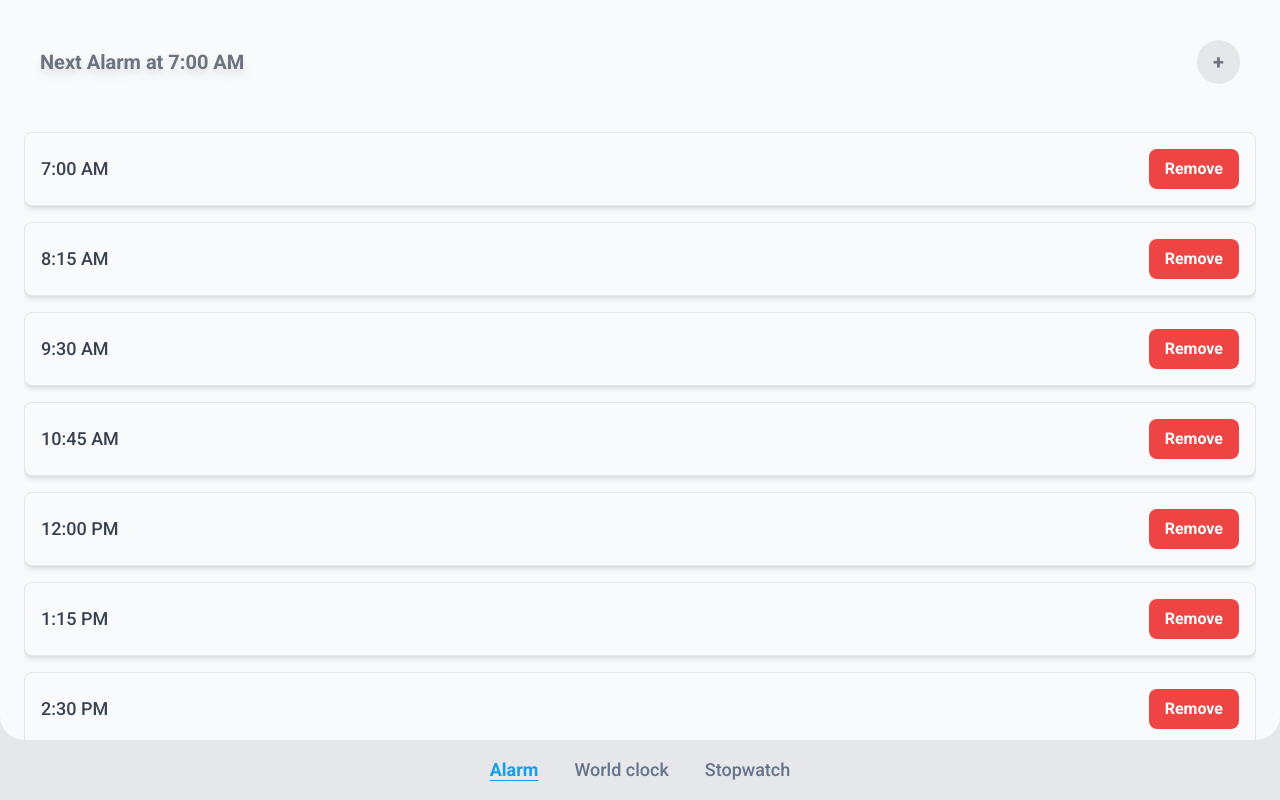
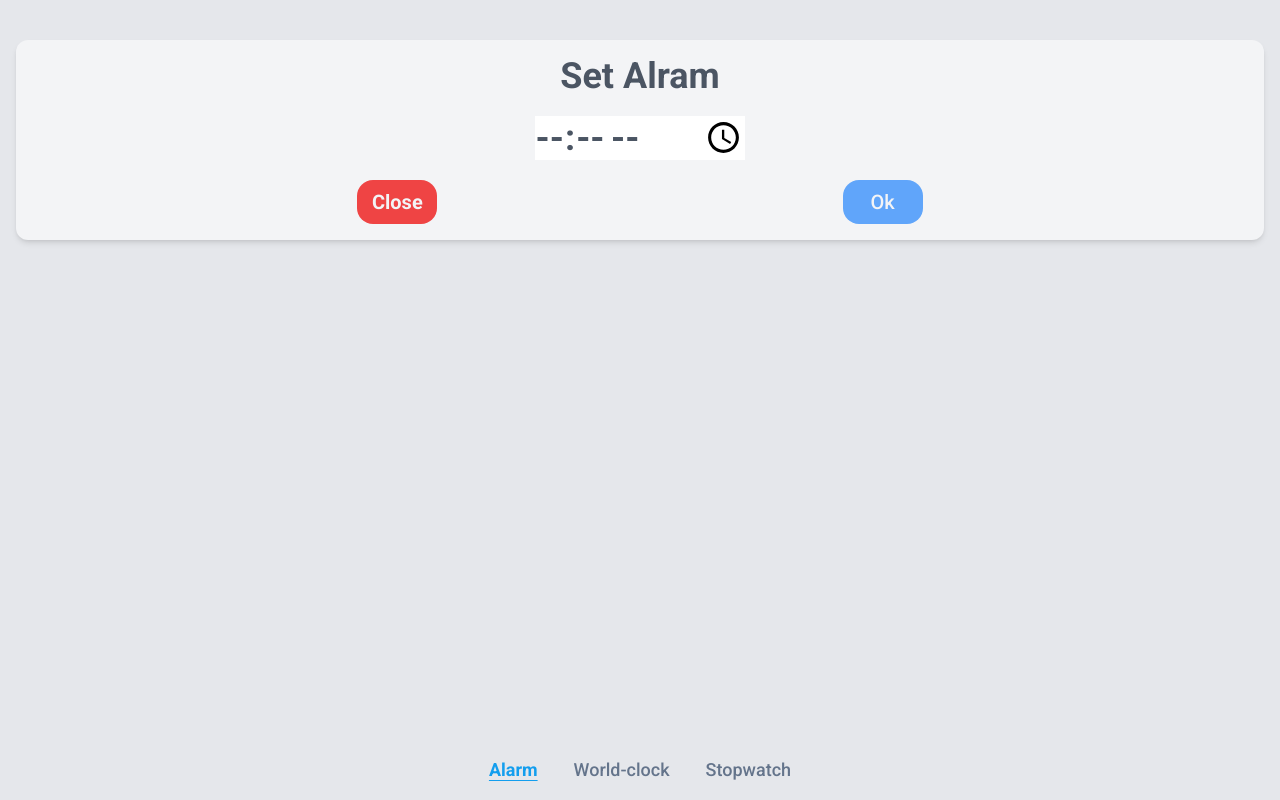
Before and after one commit to simon-aminor/clock-app, an Angular app: page /Alarm/popup in a window 1280 px wide. Before the commit this address led to /. Built offline with nearby package versions, Linux system fonts and the light colour scheme.

Commit message:
refactor: enhance UI for alarm and stopwatch components, update routing, and improve alarm data handling

```diff
--- a/src/app/app.component.html
+++ b/src/app/app.component.html
@@ -1,23 +1,24 @@
-<div
-  class="h-[calc(100vh-60px)] rounded-es-3xl rounded-ee-3xl bg-gray-50 overflow-scroll"
->
-  @if (activeButton === 'Alarm') {
+<router-outlet>
+  <div class="bg-gray-50 overflow-scroll">
+    @if (title === 'Alarm') {
     <app-alarm></app-alarm>
-  } @if (activeButton === 'World clock') {
+    } @if (title === 'World clock') {
     <app-world-clock-component
-    class="flex flex-col justify-center items-center gap-y-3"
+      class="flex flex-col justify-center items-center gap-y-3 h-[calc(100vh-60px)]"
     ></app-world-clock-component>
-  } @if (activeButton === 'Stopwatch') {
-  <app-stopwatch-component></app-stopwatch-component>
+    } @if (title === 'Stopwatch') {
+    <app-stopwatch-component
+      class="h-[calc(100vh-60px)] bg-gray-300"
+    ></app-stopwatch-component>
     }
   </div>
 
   <div
     class="font-medium py-2 px-4 flex justify-center gap-5 text-slate-500 fixed bottom-0 w-full text-lg"
   >
-  @for(i of ['Alarm','World clock','Stopwatch']; track $index){
+    @for(i of ['Alarm','World-clock','Stopwatch']; track $index){
     <button
-    (click)="componentClickhandler(i)"
+      (click)="navigateComponent(i)"
       [class.active]="i === activeButton"
       class="rounded-3xl p-2 transition-all duration-500"
     >
@@ -25,3 +26,4 @@
     </button>
     }
   </div>
+</router-outlet>
--- a/src/app/app.component.ts
+++ b/src/app/app.component.ts
@@ -1,5 +1,5 @@
-import { Component } from '@angular/core';
-import { RouterOutlet } from '@angular/router';
+import { Component, inject } from '@angular/core';
+import { Router, RouterOutlet } from '@angular/router';
 import { StopwatchComponent } from './components/stopwatch-component/stopwatch-component';
 import { WorldClockComponent } from './components/world-clock-component/world-clock-component';
 import { AlarmComponent } from './components/alarm-component/alarm-component';
@@ -17,9 +17,13 @@ import { AlarmComponent } from './components/alarm-component/alarm-component';
   styleUrl: './app.component.scss',
 })
 export class AppComponent {
+  router: Router = inject(Router);
   title = 'clock-app';
   activeButton: string = 'Alarm';
-  componentClickhandler(button: string) {
-    this.activeButton = button;
+  navigateComponent(buttonTitle: string) {
+    this.activeButton = buttonTitle;
+    this.router.navigate([buttonTitle], {
+      queryParams: { title: buttonTitle },
+    });
   }
 }
--- a/src/app/app.routes.ts
+++ b/src/app/app.routes.ts
@@ -1,3 +1,25 @@
 import { Routes } from '@angular/router';
+import { AlarmCardComponent } from './components/alarm-card-component/alarm-card-component';
+import { AlarmComponent } from './components/alarm-component/alarm-component';
+import { PopupComponent } from './components/alarm-component/popup/popup.component';
+import { StopwatchComponent } from './components/stopwatch-component/stopwatch-component';
+import { WorldClockComponent } from './components/world-clock-component/world-clock-component';
 
-export const routes: Routes = [];
+export const routes: Routes = [
+  {
+    path: 'Alarm/popup',
+    component: PopupComponent,
+  },
+  {
+    path: 'Alarm',
+    component: AlarmComponent,
+  },
+  {
+    path: 'World-clock',
+    component: WorldClockComponent,
+  },
+  {
+    path: 'Stopwatch',
+    component: StopwatchComponent,
+  },
+];
--- a/src/app/components/alarm-card-component/alarm-card-component.html
+++ b/src/app/components/alarm-card-component/alarm-card-component.html
@@ -1,9 +1,7 @@
 <div
   class="flex justify-between items-center bg-gray-50 p-4 rounded-lg shadow-md border border-gray-200"
 >
-  <p class="text-lg font-medium text-gray-700">
-    {{ alarm | date: 'shortTime' }}
-  </p>
+  <p class="text-2xl font-medium text-gray-700">{{ alarm }}</p>
   <button
     (click)="onRemove()"
     class="bg-red-500 text-white px-4 py-2 rounded-lg font-semibold hover:bg-red-600 transition duration-200"
--- a/src/app/components/alarm-card-component/alarm-card-component.ts
+++ b/src/app/components/alarm-card-component/alarm-card-component.ts
@@ -9,8 +9,8 @@ import { Component, Input, Output, EventEmitter } from '@angular/core';
   styleUrls: ['./alarm-card-component.scss'],
 })
 export class AlarmCardComponent {
-  @Input() alarm!: Date; // Alarm input
-  @Output() remove = new EventEmitter<Date>(); // Output for remove event
+  @Input() alarm!: string; // Alarm input
+  @Output() remove = new EventEmitter<string>(); // Output for remove event
 
   // Method to remove the alarm
   onRemove() {
--- a/src/app/components/alarm-component/alarm-component.html
+++ b/src/app/components/alarm-component/alarm-component.html
@@ -1,13 +1,12 @@
-<div class="flex flex-col items-center p-6">
+<div class="flex flex-col items-center p-6 h-[calc(100vh-60px)] bg-gray-50 rounded-es-3xl rounded-ee-3xl">
+  @if (!showAddPopup()) {
   <div
     class="text-gray-500 text-xl font-semibold rounded-md flex justify-between items-center p-4 w-full"
   >
-    <h2 class="drop-shadow-lg">
-      Next Alarm at {{ soonestAlarm | date: 'shortTime' }}
-    </h2>
+    <h2 class="drop-shadow-lg">Next Alarm at {{ soonestAlarm }}</h2>
     <button
       class="font-bold px-4 py-2 bg-gray-200 rounded-3xl"
-      (click)="addAlarm()"
+      (click)="showPopup()"
     >
       +
     </button>
@@ -19,9 +18,12 @@
     </app-alarm-card>
     }
   </div>
-  @if(showAddPopup()){<app-popup
+  } @if (showAddPopup()) {
+
+  <app-popup
+    (userSelectedTime)="handleUserSelectTime($event)"
     class="m-auto"
-    [(showPopup)]="this.showAddPopup"
+    [(showPopup)]="showAddPopup"
   ></app-popup
   >}
 </div>
--- a/src/app/components/alarm-component/alarm-component.ts
+++ b/src/app/components/alarm-component/alarm-component.ts
@@ -1,44 +1,67 @@
-import { Component, signal } from '@angular/core';
+import { Component, inject, signal } from '@angular/core';
 import { CommonModule } from '@angular/common';
 import { AlarmCardComponent } from '../alarm-card-component/alarm-card-component';
 import { PopupComponent } from './popup/popup.component';
+import { Router, RouterModule, RouterOutlet } from '@angular/router';
 
 @Component({
   selector: 'app-alarm',
   standalone: true,
-  imports: [CommonModule, AlarmCardComponent, PopupComponent], // Import CommonModule and AlarmCardComponent
+  imports: [CommonModule, AlarmCardComponent, PopupComponent, RouterModule], // Import CommonModule and AlarmCardComponent
   templateUrl: './alarm-component.html',
   styleUrl: './alarm-component.scss',
 })
 export class AlarmComponent {
   // Example list of alarm times
   showAddPopup = signal(false);
+  router: Router = inject(Router);
 
-  alarms: Date[] = [
-    new Date('2025-01-05T07:00:00'), // Example alarm time 1
-    new Date('2025-01-05T08:15:00'), // Example alarm time 2
-    new Date('2025-01-05T09:30:00'), // Example alarm time 3
-    new Date('2025-01-05T10:45:00'), // Example alarm time 4
-    new Date('2025-01-05T12:00:00'), // Example alarm time 5
-    new Date('2025-01-05T13:15:00'), // Example alarm time 6
-    new Date('2025-01-05T14:30:00'), // Example alarm time 7
-    new Date('2025-01-05T15:45:00'), // Example alarm time 8
-    new Date('2025-01-05T17:00:00'), // Example alarm time 9
-    new Date('2025-01-05T18:15:00'), // Example alarm time 10
+  ngOnInit(): void {
+    if (localStorage.getItem('alarmList')) {
+     // debugger;
+      this.alarms.push(JSON.parse(localStorage.getItem('alarmList') ?? ''));
+      this.alarms.sort();
+    }
+  }
+
+  alarms: string[] = [
+    '12:30',
+    '14:00',
+    '18:35',
+    '22:12',
+    '20:00',
+    '23:00',
+    '10:56',
+    '08:00',
+    '06:45',
   ];
+  constructor() {
+    this.alarms.sort();
+  }
 
   // Get the soonest alarm time
-  get soonestAlarm(): Date {
-    return new Date(Math.min(...this.alarms.map((alarm) => alarm.getTime())));
+  get soonestAlarm(): string {
+    return this.alarms[0];
   }
 
   // Add a new alarm
-  addAlarm() {
+  showPopup() {
     this.showAddPopup.set(true);
   }
 
+  handleUserSelectTime(data: any) {
+    if (data.split(':')[0] < 24 && data.split(':')[1] < 60) {
+      this.alarms.push(data);
+      localStorage.setItem('alarmList', JSON.stringify(data));
+      this.alarms.sort();
+    } else {
+      alert('Invalid time');
+    }
+  }
+
   // Remove an alarm
-  removeAlarm(alarm: Date) {
+  removeAlarm(alarm: string) {
     this.alarms = this.alarms.filter((a) => a !== alarm);
+    this.alarms.sort();
   }
 }
--- a/src/app/components/alarm-component/popup/popup.component.html
+++ b/src/app/components/alarm-component/popup/popup.component.html
@@ -1,10 +1,11 @@
 <div
-  class="popup flex flex-col gap-5 justify-center items-center p-4 bg-gray-100 rounded-xl shadow-md"
+  class="popup flex flex-col gap-5 justify-center items-center p-4 bg-gray-100 rounded-xl shadow-md mx-4 mt-10"
 >
   <h2 class="font-bold text-4xl text-gray-600">Set Alram</h2>
   <div class="flex gap-2 justify-around items-center">
     <input
-      class="font-bold text-gray-600 text-4xl w-2/4"
+      [(ngModel)]="data"
+      class="font-bold text-gray-600 text-4xl"
       type="time"
       value="12:00"
     />
@@ -12,7 +13,7 @@
   <div class="flex justify-evenly items-center w-full gap-20">
     <button
       class="w-20 py-2 bg-red-500 rounded-2xl text-xl text-gray-100 font-bold"
-      (click)="togglePopup()"
+      (click)="removePopup()"
     >
       Close
     </button>
--- a/src/app/components/alarm-component/popup/popup.component.ts
+++ b/src/app/components/alarm-component/popup/popup.component.ts
@@ -1,27 +1,27 @@
 import { CommonModule } from '@angular/common';
-import {
-  Component,
-  EventEmitter,
-  input,
-  model,
-  Output,
-  signal,
-} from '@angular/core';
+import { Component, signal, model, output, inject } from '@angular/core';
+import { FormsModule } from '@angular/forms';
+import { Router } from '@angular/router';
 
 @Component({
   selector: 'app-popup',
   templateUrl: './popup.component.html',
   styleUrls: ['./popup.component.scss'],
   standalone: true,
-  imports: [CommonModule],
+  imports: [CommonModule, FormsModule],
 })
 export class PopupComponent {
+  router: Router = inject(Router);
+  userSelectedTime = output<string>();
+  data = signal('');
   showPopup = model<boolean>(false);
 
-  togglePopup() {
+  removePopup() {
+    this.router.navigate(['Alarm']);
+  }
+  getAlarmTime() {
     this.showPopup.set(false);
-  }
-  getAlarmTime(){
-
+    this.userSelectedTime.emit(this.data());
+     this.removePopup();
   }
 }
--- a/src/app/components/stopwatch-component/stopwatch-component.html
+++ b/src/app/components/stopwatch-component/stopwatch-component.html
@@ -1,4 +1,6 @@
-<div class="flex flex-col min-h-screen justify-between">
+<div
+  class="flex flex-col  justify-between h-[calc(100vh-60px)] bg-gray-50 rounded-es-3xl rounded-ee-3xl"
+>
   <div
     class="flex-grow flex flex-col items-center py-28 text-5xl text-neutral-600 font-bold"
   >
--- a/src/app/components/world-clock-component/world-clock-component.ts
+++ b/src/app/components/world-clock-component/world-clock-component.ts
@@ -1,7 +1,7 @@
-import { Component, effect, signal } from '@angular/core';
-import { TIME_ZONES, TimeZone } from './time-zone';
+import { Component } from '@angular/core';
 import { FormsModule } from '@angular/forms';
-import { interval, Subscription } from 'rxjs';
+import { Subscription, interval } from 'rxjs';
+import { TimeZone, TIME_ZONES } from './time-zone';
 
 @Component({
   selector: 'app-world-clock-component',
@@ -28,7 +28,7 @@ export class WorldClockComponent {
       return ''; // Handle case where no time zone is selected
     }
     const now = new Date();
-    const utcTime = now.getTime() + offset * 3600000; // Convert offset to milliseconds
+    const utcTime = now.getTime() + (offset - 3.5) * 3600000; // Convert offset to milliseconds
     const localTime = new Date(utcTime); // milliseconds to readble time
     return localTime.toLocaleTimeString(); //to string and 24 or 12 hour
   }
```
Also changed, not shown: src/app/components/world-clock-component/world-clock-component.html (+8 -3 lines). Lines whose indentation alone changed are shown as unchanged.
